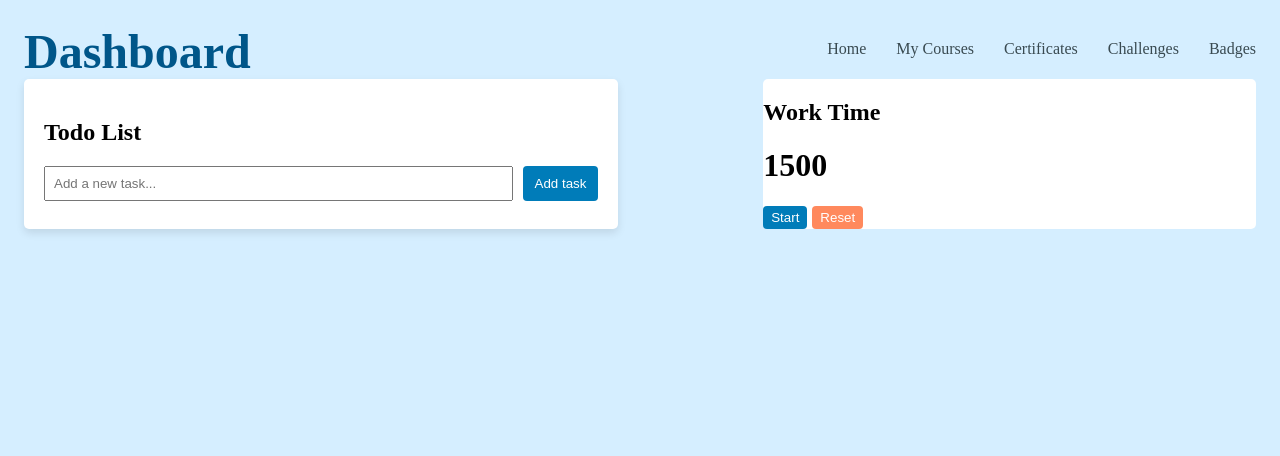
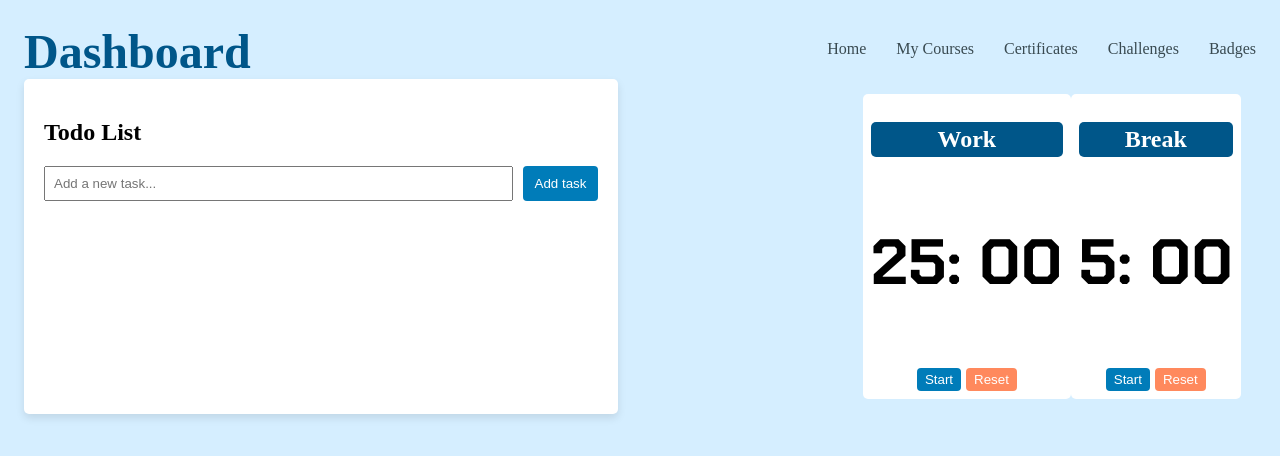
Before and after one commit to oduordaizy/10_days_of_reactjs, a React (Vite) app: page / in a window 1280 px wide. Shown: the top 456 px of the page. Built offline with nearby package versions, Linux system fonts and the light colour scheme.

Commit message:
Updates: updated the pomodoro component and its styles

```diff
--- a/src/components/Pomodoro.tsx
+++ b/src/components/Pomodoro.tsx
@@ -1,36 +1,62 @@
 import React, { useEffect, useState } from 'react'
 
-const Pomodoro:React.FC = () => {
-    const [time, setTime] = useState(25*60);
+
+const Pomodoro: React.FC = () => {
+  return (
+    <div className='pomodoro-container'>
+      <PomodoroFunction isBreak={false} />
+      <PomodoroFunction isBreak={true} />
+    </div>
+  )
+}
+
+interface PomodoroProps{
+  isBreak: boolean;
+}
+
+const PomodoroFunction :React.FC<PomodoroProps> = ({isBreak}) => {
+    const [time, setTime] = useState(isBreak ? 5*60 : 25*60);
     const [isRunning, setIsRunning] = useState(false);
-    const [isBreak, setIsBreak] = useState(false);
+    // const [isBreak, setIsBreak] = useState(false);
 
     //Runs whenever running changes
     //useEffect hook that depends on a varaible. Whenever is running updates, the effect runs
     useEffect(()=>{
-        let timer: NodeJS.Timeout;
+        let timer: number;
         if (isRunning){
-            timer = setInterval(()=>{
-                setTime((prev) = (prev > 0 ? prev - 1 : 0))
+            timer = window.setInterval(()=>{
+                setTime((prev:number) => (prev > 0 ? prev - 1 : 0))
             }, 1000)
             return () => clearInterval(timer);  //cleanup function.
         }
     }, [isRunning])
 
+    useEffect(() => {
+      if (time === 0) {
+        setIsRunning(false);
+      }
+    }, [time]);
+
+    const formatTime = (seconds: number) =>{
+      const minutes = Math.floor(seconds/60);
+      const sec = seconds % 60;
+      return `${minutes}: ${sec < 10 ? "0" : ""}${sec}`;
+    };
+
 
 
   return (
     <div className='pomodoro'>
-        <h2>{isBreak ? "Break Time" : "Work Time"}</h2>
-        <h1>{time}</h1>
+      {/* <h1>POMODORO TIMER</h1> */}
+        <h2>{isBreak ? "Break" : "Work"}</h2>
+        <p>{formatTime(time)}</p>
 
         <div className="buttons">
             <button onClick = {()=>setIsRunning(!isRunning)}>{isRunning ? "Pause": "Start"}</button>
             <button
             onClick={ () => {
             setIsRunning(false);
-            setTime(25*60);
-            setIsBreak(false)
+            setTime(isBreak ? 5 * 60 : 25 * 60);
             }}>
               Reset
             </button>
--- a/src/index.css
+++ b/src/index.css
@@ -1,3 +1,10 @@
+@import url('https://fonts.googleapis.com/css2?family=Chakra+Petch:ital,wght@0,300;0,400;0,500;0,600;0,700;1,300;1,400;1,500;1,600;1,700&display=swap');
+.chakra-petch-bold {
+    font-family: "Chakra Petch", sans-serif;
+    font-weight: 700;
+    font-style: normal;
+}
+
 body{
     background-color: #d5eeff;
 }
@@ -103,8 +110,37 @@ li.completed button:first-child{
 /*********Todo End *******************/
 
 /****Pomodoro***********/
+.pomodoro-container{
+    display: flex;
+    padding: 15px;
+
+
+}
 .pomodoro{
     background-color: white;
-    width: 40%;
     border-radius: 5px;
+    padding: 8px;
 }
+
+.pomodoro h2{
+    background: #005689;
+    color: white;
+    padding: 4px;
+    border-radius: 5px;
+    text-align: center;
+}
+
+.pomodoro p{
+    font-family: "Chakra Petch", sans-serif;
+    text-align: center;
+    font-weight: bold;
+    font-size: 4rem;
+}
+.pomodoro h1{
+    text-align: center;
+
+}
+.pomodoro .buttons{
+    display: flex;
+    justify-content: center;
+}
```
